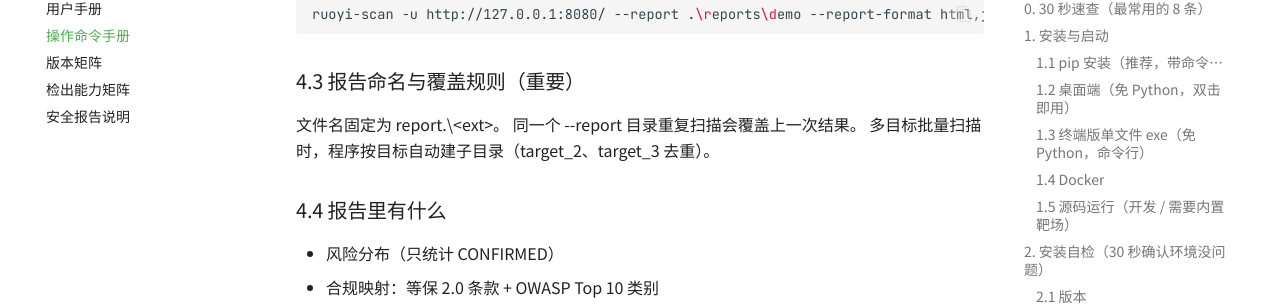
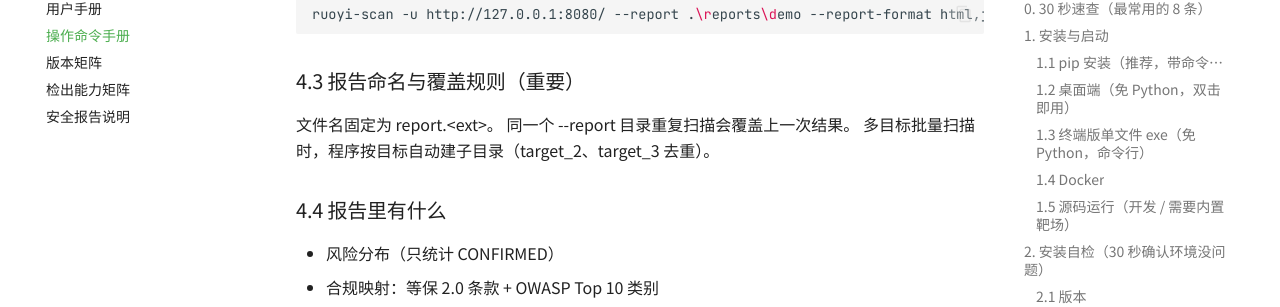
Before and after one commit to xiabai2008/ruoyi-scan, an MkDocs documentation site: the page built from docs/promo/ruoyi-scan_操作命令手册.md, in a window 1280 px wide and 900 px high, scrolled down 5853 px. Shown: the part 148-455 px from the top of the window. Built offline with MkDocs 1.6.1 and Material for MkDocs 9.7.7, drawn with Linux system fonts in a browser that asks for light colours; comment, search, counter and statistics services are not loaded; part of the change alters nothing that is shown; some of the changed text lies outside the part shown.

````diff
--- a/docs/promo/ruoyi-scan_操作命令手册.md
+++ b/docs/promo/ruoyi-scan_操作命令手册.md
@@ -25,7 +25,7 @@ ruoyi-scan -f targets.txt -p --report .\reports\batch
 ruoyi-scan --serve --host 127.0.0.1 --port 8123
 ```
 
-提示：只有显式写 --report \<目录\> 才会生成报告文件；不写只打印到屏幕。
+提示：只有显式写 --report &lt;目录&gt; 才会生成报告文件；不写只打印到屏幕。
 
 没有 Python？用终端版单文件 exe，参数完全一样，把 ruoyi-scan 换成 .\ruoyi-scan.exe：
 
@@ -311,7 +311,7 @@ ruoyi-scan -u http://127.0.0.1:8080/ --report .\reports\demo --report-format htm
 
 ### 4.3 报告命名与覆盖规则（重要）
 
-文件名固定为 report.\<ext\>。
+文件名固定为 report.&lt;ext&gt;。
 同一个 --report 目录重复扫描会覆盖上一次结果。
 多目标批量扫描时，程序按目标自动建子目录（target_2、target_3 去重）。
 
````
